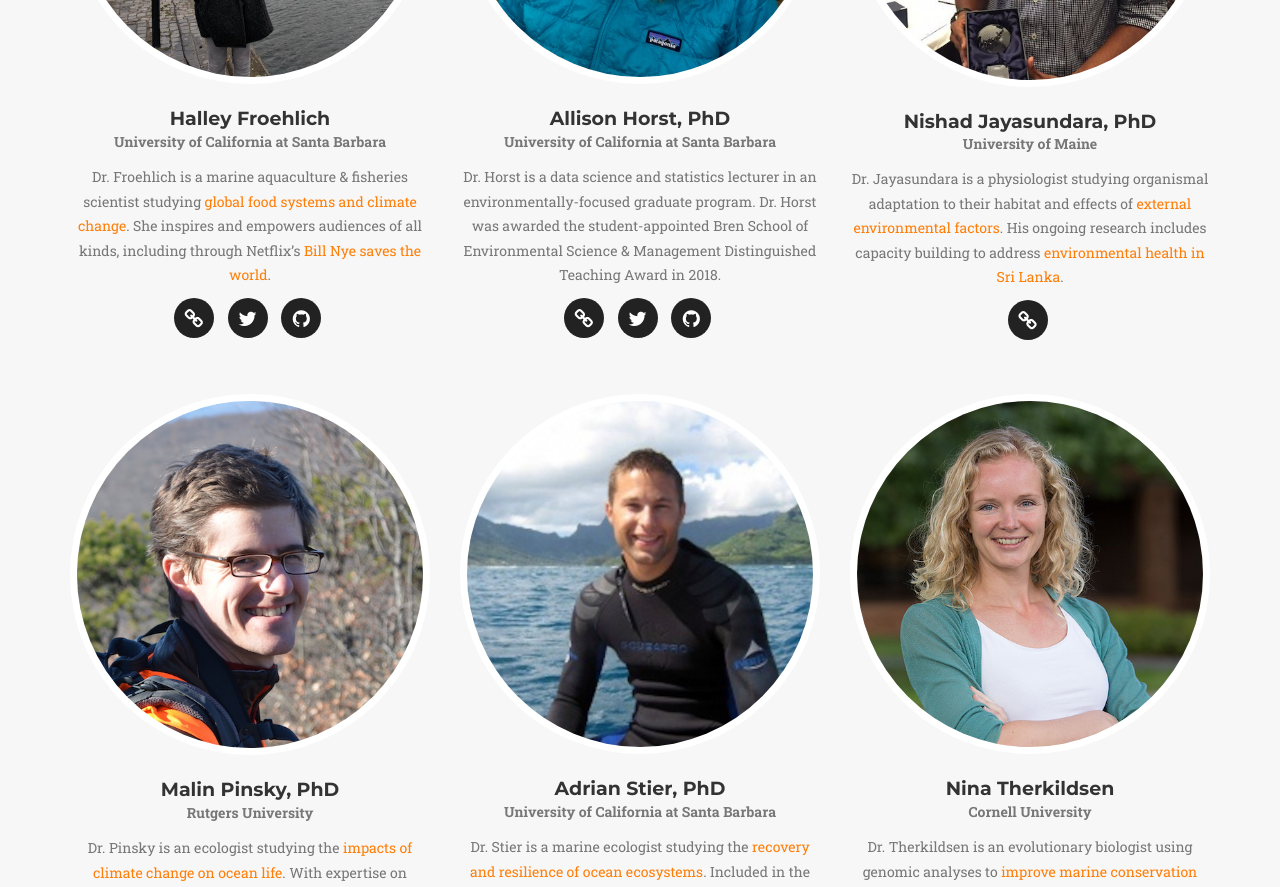
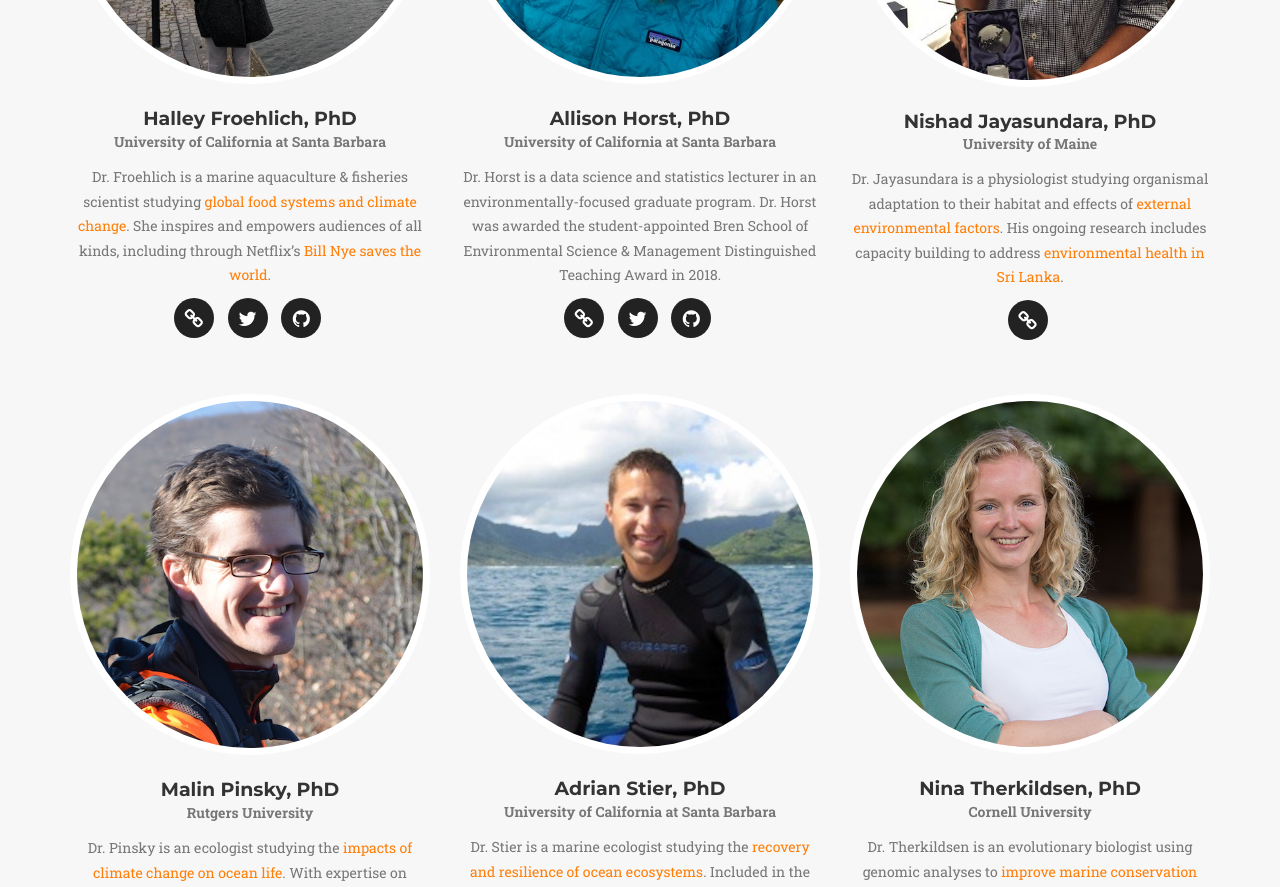
Before and after one commit to Openscapes/champions-summit, a Jekyll site: the page built from index.html, in a window 1280 px wide and 1400 px high, scrolled down 2108 px. Shown: the part 153-1040 px from the top of the window. Built offline with Jekyll 4.4.1, drawn with Linux system fonts in a browser that asks for light colours; some web fonts are replaced.

Commit message:
blew it! adding missing phds

```diff
--- a/_config.yml
+++ b/_config.yml
@@ -8,7 +8,7 @@ description: "Information and links from the  Openscapes Champions Summit 2019"
 
 # Team names, titles and social links
 people:
-- name: Halley Froehlich
+- name: Halley Froehlich, PhD
   pic: Halley
   position: University of California at Santa Barbara
   text: Dr. Froehlich is a marine aquaculture & fisheries scientist studying <a href="https://www.nature.com/articles/s41559-018-0669-1">global food systems and climate change</a>. She inspires and empowers audiences of all kinds, including through Netflix’s <a href="https://twitter.com/docfroehlich/status/994951553118228481?lang=en">Bill Nye saves the world</a>.
@@ -66,7 +66,7 @@ people:
     - title: github
       url: https://github.com/stier-lab
 
-- name: Nina Therkildsen
+- name: Nina Therkildsen, PhD
   pic: Nina
   position: Cornell University
   text: Dr. Therkildsen is an evolutionary biologist using genomic analyses to <a href="https://onlinelibrary.wiley.com/doi/full/10.1002/ece3.4672">improve marine conservation and fisheries management</a>. Dr. Therkildsen <a href="https://research.cornell.edu/research/oceans-and-genetic-adaptation-marine-species">studies genetic adaptation</a> using current, historic, and ancient DNA.
```
